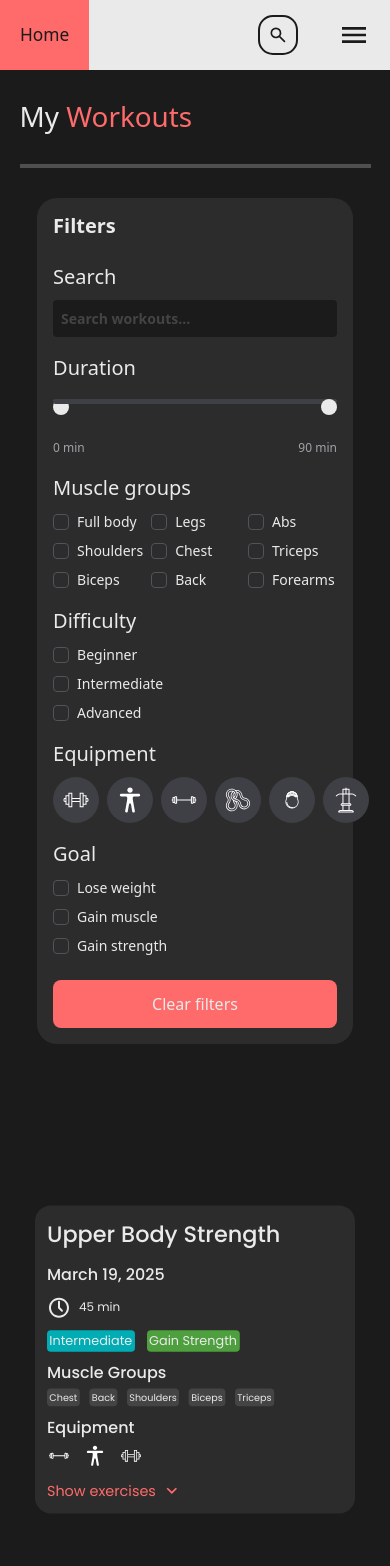
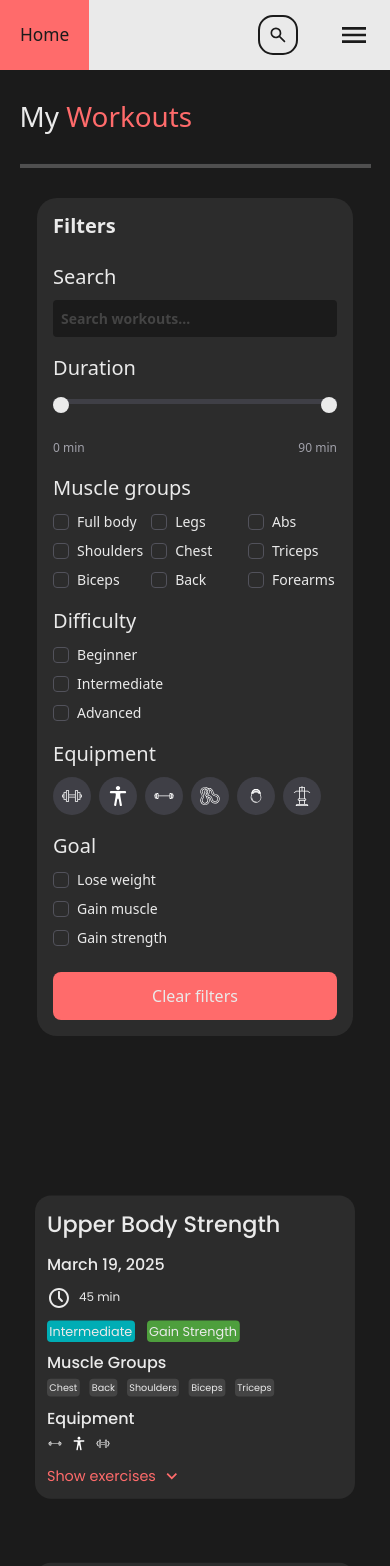
Before and after one commit to FitnessWebas/fitnessweb-ui, a React (Vite) app: page /Workouts/MyWorkouts in a window 390 px wide. Shown: the top 1566 px of the page. Built offline with nearby package versions, Linux system fonts and the light colour scheme.

Commit message:
fix: fixed icons not changing according to element, fixed track overlapping cirlcle, and fixed equipment names not displaying

```diff
--- a/src/components/WorkoutFilter/WorkoutFilter.module.css
+++ b/src/components/WorkoutFilter/WorkoutFilter.module.css
@@ -39,6 +39,7 @@
   position: relative;
   height: 24px;
   margin: 16px 0;
+  overflow: visible;
 }
 
 .rangeInput {
@@ -58,6 +59,12 @@
   cursor: pointer;
   pointer-events: auto;
   -webkit-appearance: none;
+  transform: translateY(-2px);
+  z-index: 2;
+}
+
+.rangeInput:last-of-type::-webkit-slider-runnable-track {
+  background: transparent;
 }
 
 .rangeInput::-moz-range-thumb {
@@ -68,6 +75,8 @@
   cursor: pointer;
   pointer-events: auto;
   -moz-appearance: none;
+  transform: translateY(-2px);
+  z-index: 2;
 }
 
 .rangeInput:focus {
@@ -80,6 +89,7 @@
   cursor: pointer;
   background: #3f3f46;
   border-radius: 3px;
+  z-index: 1;
 }
 
 .rangeInput::-moz-range-track {
@@ -88,6 +98,7 @@
   cursor: pointer;
   background: #3f3f46;
   border-radius: 3px;
+  z-index: 1;
 }
 
 .durationDisplay {
@@ -176,3 +187,16 @@
 }.container {
     width: 100%;
 }
+
+@media (max-width: 430px) {
+  .equipmentImage {
+      scale: 0.8;
+      /* or you can use transform */
+      /* transform: scale(0.8); */
+  }
+}
+@media (max-width: 430px) {
+  .equipmentIcon{
+    padding: 4px;
+  }
+}
--- a/src/components/WorkoutForm/WorkoutForm.module.css
+++ b/src/components/WorkoutForm/WorkoutForm.module.css
@@ -146,3 +146,11 @@ p{
 .exerciseInfo span:first-of-type{
     margin-right: 35px;
 }
+
+@media (max-width: 430px){
+    .equipment img{
+        height: 20px;
+        width: 20px;
+        margin-right: 10px;
+    }
+}
--- a/src/components/WorkoutForm/WorkoutForm.tsx
+++ b/src/components/WorkoutForm/WorkoutForm.tsx
@@ -74,7 +74,7 @@ const WorkoutForm: React.FC<WorkoutFormProps> = ({ workout }) => {
             <div className={styles.boxes}>
               <div className={styles.equipmentInfo}>
                 <span>
-                  {exercise.equipment}{" "}
+                  {EquipmentOptions[exercise.equipment].label}{" "}
                   <img
                     src={
                       equipmentIcons[EquipmentOptions[exercise.equipment].label]
--- a/src/components/WorkoutForms/WorkoutForms.module.css
+++ b/src/components/WorkoutForms/WorkoutForms.module.css
@@ -78,3 +78,11 @@
         }
     }
 }
+
+@media (max-width: 430px) {
+    .equipmentImage {
+        scale: 0.8;
+        /* or you can use transform */
+        /* transform: scale(0.8); */
+    }
+}
```
